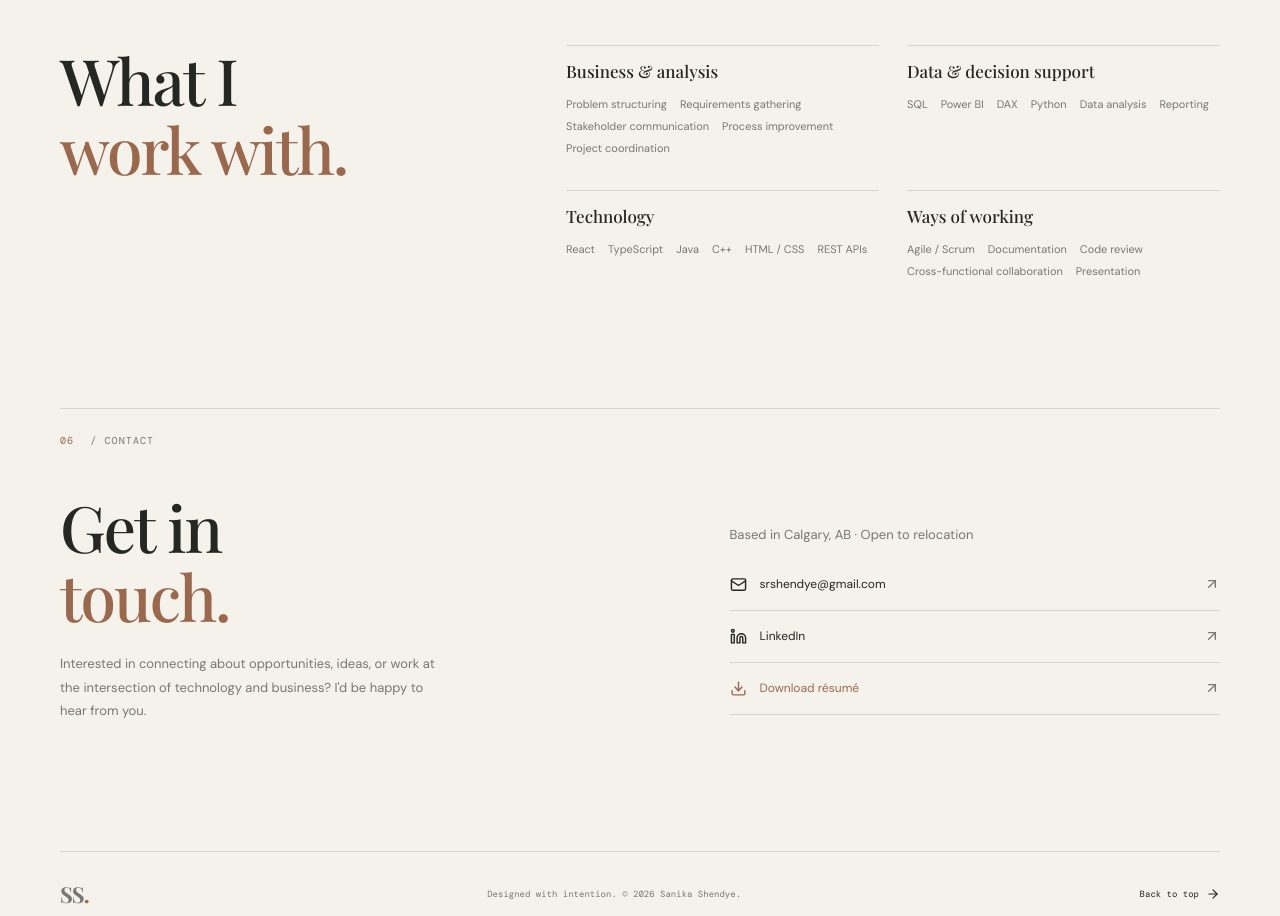
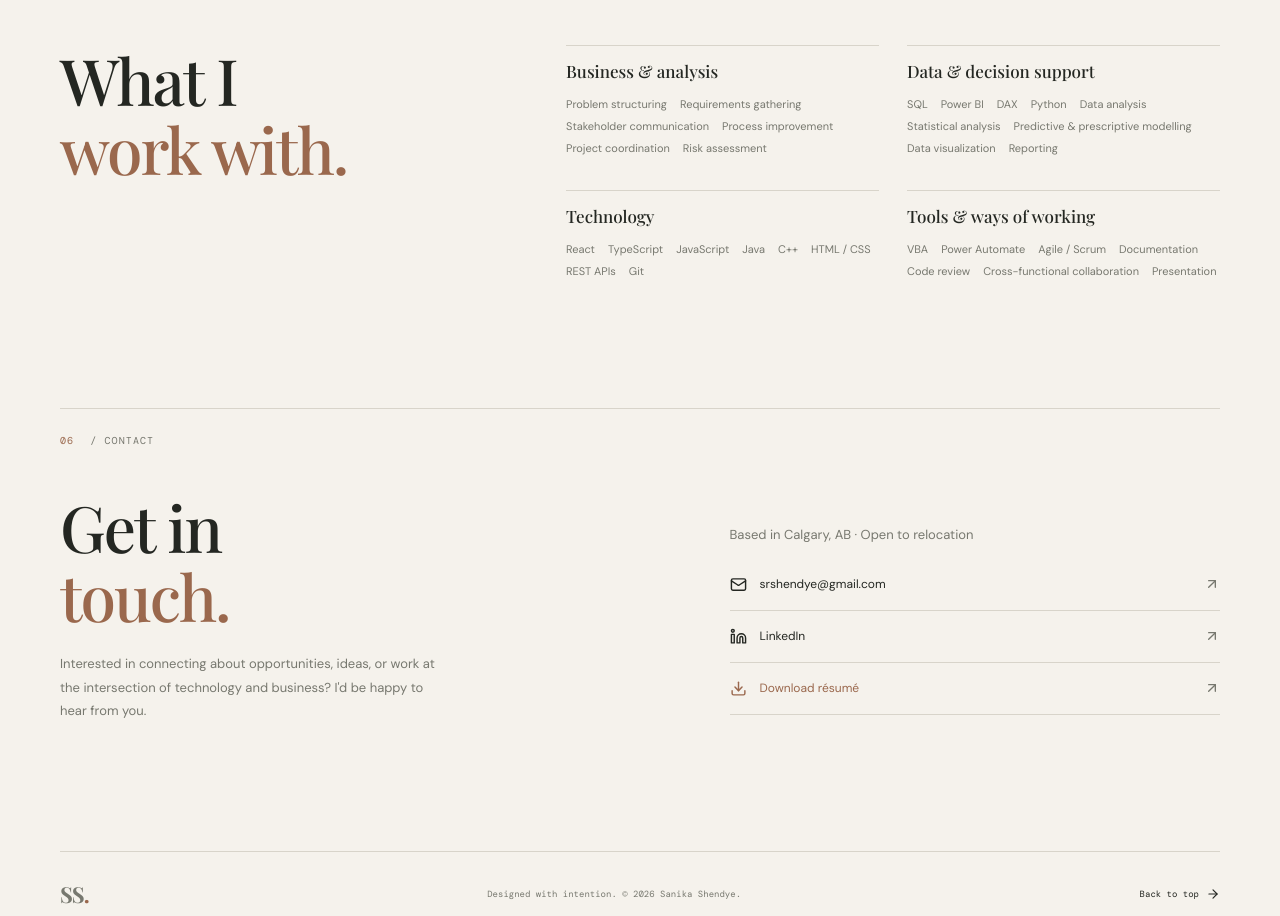
Before and after one commit to srshendye/sanika-portfolio, a React (Vite) app: page / in a window 1280 px wide. Shown: the part 5266-6182 px from the top of the page. Built offline with nearby package versions, Linux system fonts and the light colour scheme.

Commit message:
Expand skills section with analytics and technical tools

```diff
--- a/src/App.tsx
+++ b/src/App.tsx
@@ -112,10 +112,10 @@ const projects = [
 ];
 
 const skills = [
-  { label: "Business & analysis", items: ["Problem structuring", "Requirements gathering", "Stakeholder communication", "Process improvement", "Project coordination"] },
-  { label: "Data & decision support", items: ["SQL", "Power BI", "DAX", "Python", "Data analysis", "Reporting"] },
-  { label: "Technology", items: ["React", "TypeScript", "Java", "C++", "HTML / CSS", "REST APIs"] },
-  { label: "Ways of working", items: ["Agile / Scrum", "Documentation", "Code review", "Cross-functional collaboration", "Presentation"] }
+  { label: "Business & analysis", items: ["Problem structuring", "Requirements gathering", "Stakeholder communication", "Process improvement", "Project coordination", "Risk assessment"] },
+  { label: "Data & decision support", items: ["SQL", "Power BI", "DAX", "Python", "Data analysis", "Statistical analysis", "Predictive & prescriptive modelling", "Data visualization", "Reporting"] },
+  { label: "Technology", items: ["React", "TypeScript", "JavaScript", "Java", "C++", "HTML / CSS", "REST APIs", "Git"] },
+  { label: "Tools & ways of working", items: ["VBA", "Power Automate", "Agile / Scrum", "Documentation", "Code review", "Cross-functional collaboration", "Presentation"] }
 ];
 
 function App() {
```
